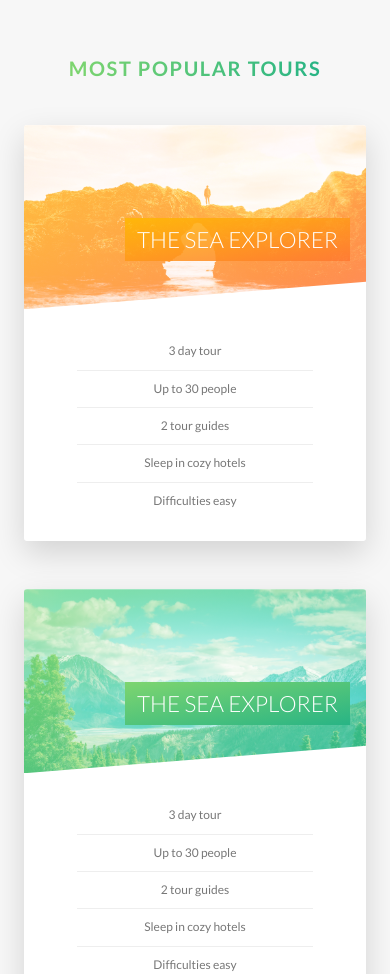
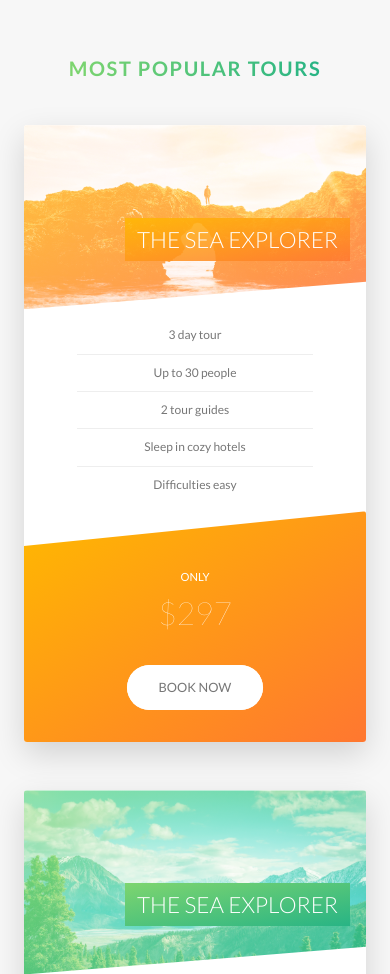
Before and after one commit to arfaoui-aziz/Natours, a plain HTML site: page index.html in a window 390 px wide. Shown: the part 2600-3574 px from the top of the page. Drawn offline with Linux system fonts and the light colour scheme.

Commit message:
Natours adding Media Queries for Card Component

```diff
--- a/sass/components/_card.scss
+++ b/sass/components/_card.scss
@@ -171,4 +171,53 @@
     font-size: 6rem;
     font-weight: 100;
   }
+
+  @include respond(tab-port) {
+    height: auto;
+    border-radius: 3px;
+    background-color: $color-white;
+    box-shadow: 0 1.5rem 4rem rgba($color-black, 0.15);
+    &__side {
+      height: auto;
+      transition: transform 0.8s ease;
+      position: relative;
+      box-shadow: none;
+
+      border-radius: 3px;
+
+      &--front {
+        background-color: $color-white;
+      }
+      &--back {
+        transform: rotateY(0);
+        clip-path: polygon(0 15%, 100% 0, 100% 100%, 0 100%);
+      }
+    }
+
+    &:hover &__side--front {
+      transform: rotateY(0);
+    }
+
+    &__details {
+      padding: 1rem 3rem;
+    }
+
+    //Back Side Styling
+    &__cta {
+      position: relative;
+      top: 0;
+      left: 0;
+      transform: translate(0);
+      width: 100%;
+      padding: 7rem 4rem 4rem 4rem;
+    }
+
+    &__price-box {
+      margin-bottom: 3rem;
+    }
+
+    &__price-value {
+      font-size: 4rem;
+    }
+  }
 }
```
Also changed, not shown: css/main.css.
